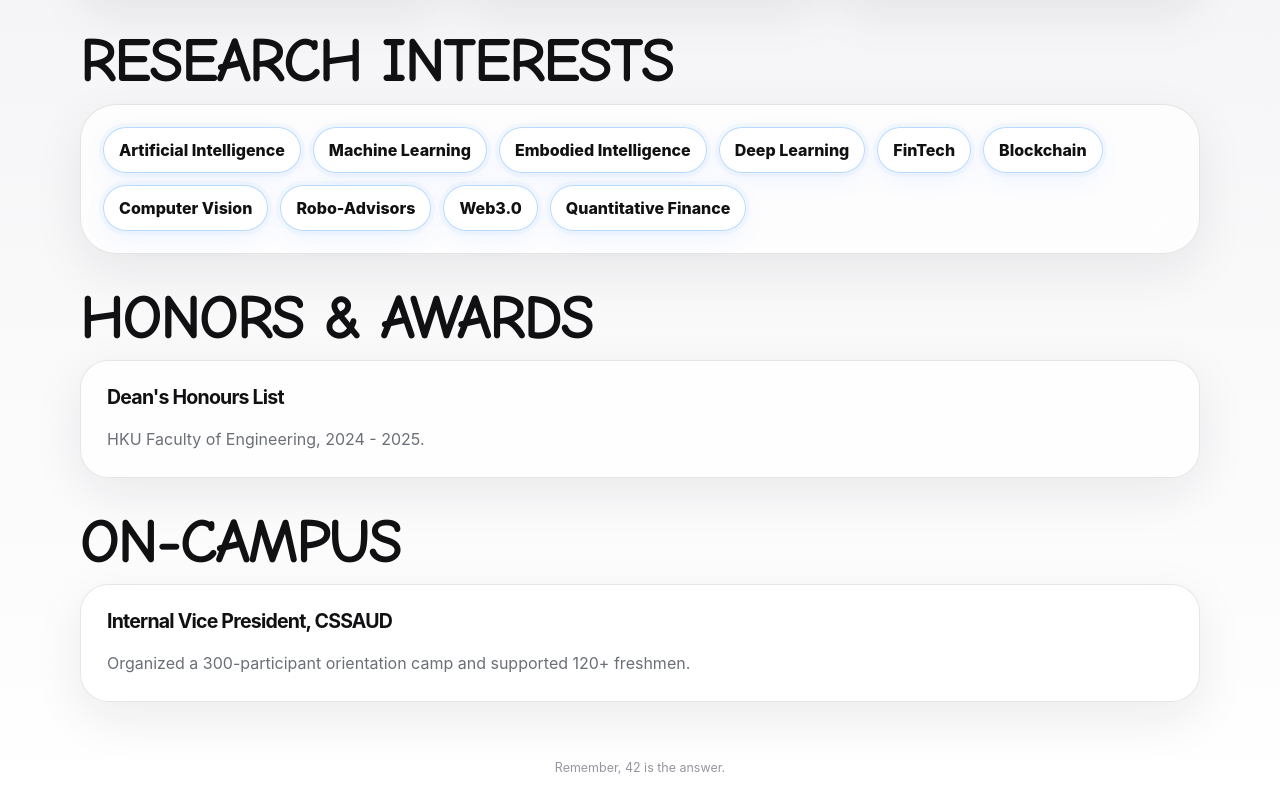
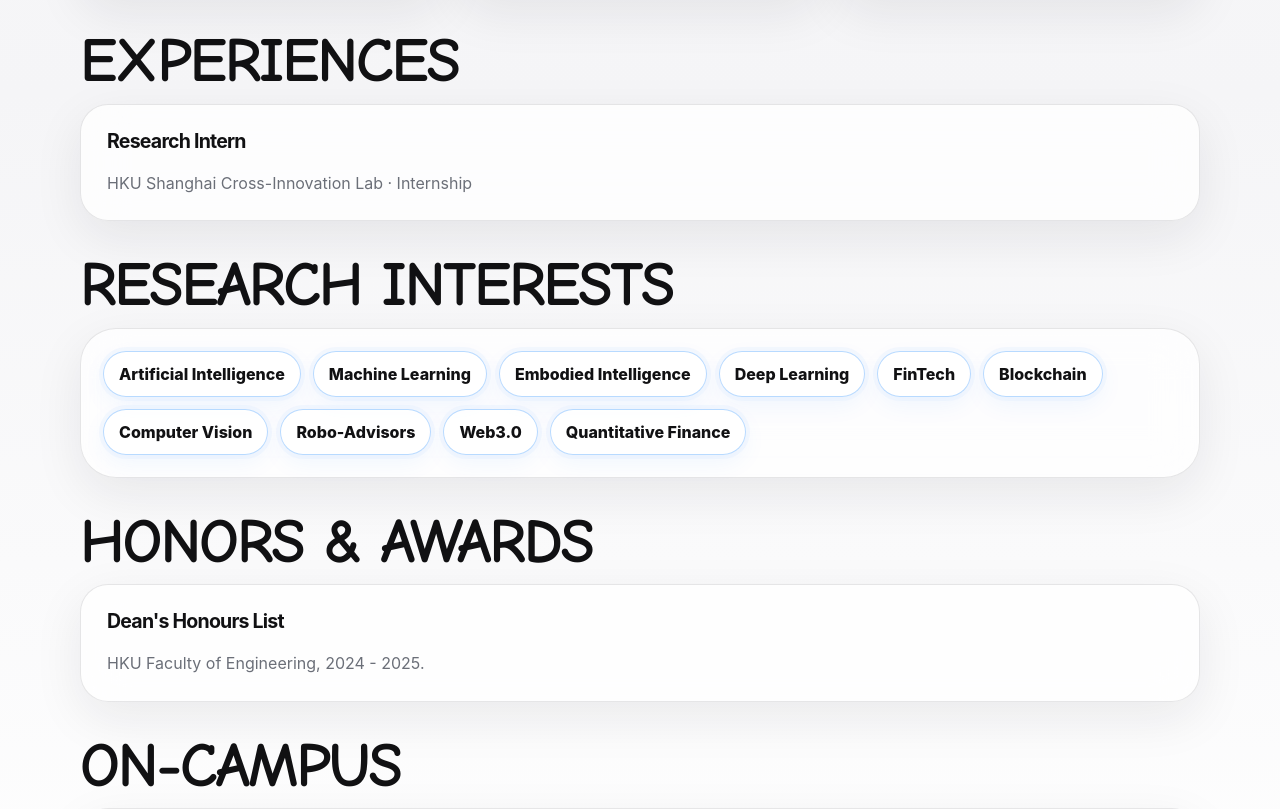
Before and after one commit to JasonJr2005/JasonJr2005.github.io, a plain HTML site: page index.html in a window 1280 px wide. Shown: the part 926-1735 px from the top of the page. Drawn offline with Linux system fonts and the light colour scheme; a web font is replaced by a local one.

Commit message:
Add files via upload

```diff
--- a/data.js
+++ b/data.js
@@ -23,6 +23,14 @@ window.homepageData = {
     },
   ],
 
+  workExperiences: [
+    {
+      title: "Research Intern",
+      organization: "HKU Shanghai Cross-Innovation Lab",
+      type: "Internship",
+    },
+  ],
+
   experiences: [
     {
       label: "HONORS & AWARDS",
--- a/index.html
+++ b/index.html
@@ -47,6 +47,13 @@
           <div class="project-grid" id="project-grid" aria-live="polite"></div>
         </section>
 
+        <section id="experience" class="section section-fade">
+          <div class="section-heading">
+            <h2>EXPERIENCES</h2>
+          </div>
+          <div class="experience-grid" id="work-experience-grid" aria-live="polite"></div>
+        </section>
+
         <section id="focus" class="section research-section section-fade">
           <div class="section-heading">
             <h2>RESEARCH INTERESTS</h2>
--- a/script.js
+++ b/script.js
@@ -1,4 +1,4 @@
-const { projects = [], experiences = [] } = window.homepageData || {};
+const { projects = [], experiences = [], workExperiences = [] } = window.homepageData || {};
 
 function initialsFallback(project) {
   const fallback = document.createElement("span");
@@ -64,6 +64,25 @@ function renderProjects() {
   });
 }
 
+function renderWorkExperiences() {
+  const grid = document.querySelector("#work-experience-grid");
+  if (!grid) return;
+
+  workExperiences.forEach((role) => {
+    const card = document.createElement("article");
+    card.className = "mini-card";
+
+    const title = document.createElement("strong");
+    title.textContent = role.title;
+
+    const description = document.createElement("p");
+    description.textContent = [role.organization, role.type].filter(Boolean).join(" · ");
+
+    card.append(title, description);
+    grid.append(card);
+  });
+}
+
 function renderExperiences() {
   const grid = document.querySelector("#experience-grid");
   if (!grid) return;
@@ -124,6 +143,7 @@ function setupProjectMotion() {
 }
 
 renderProjects();
+renderWorkExperiences();
 renderExperiences();
 setupPortraitFallback();
 setupProjectMotion();
--- a/styles.css
+++ b/styles.css
@@ -357,6 +357,11 @@ h2 {
   gap: var(--section-gap);
 }
 
+.experience-grid {
+  display: grid;
+  gap: 16px;
+}
+
 .mini-card {
   display: grid;
   gap: 8px;
```
